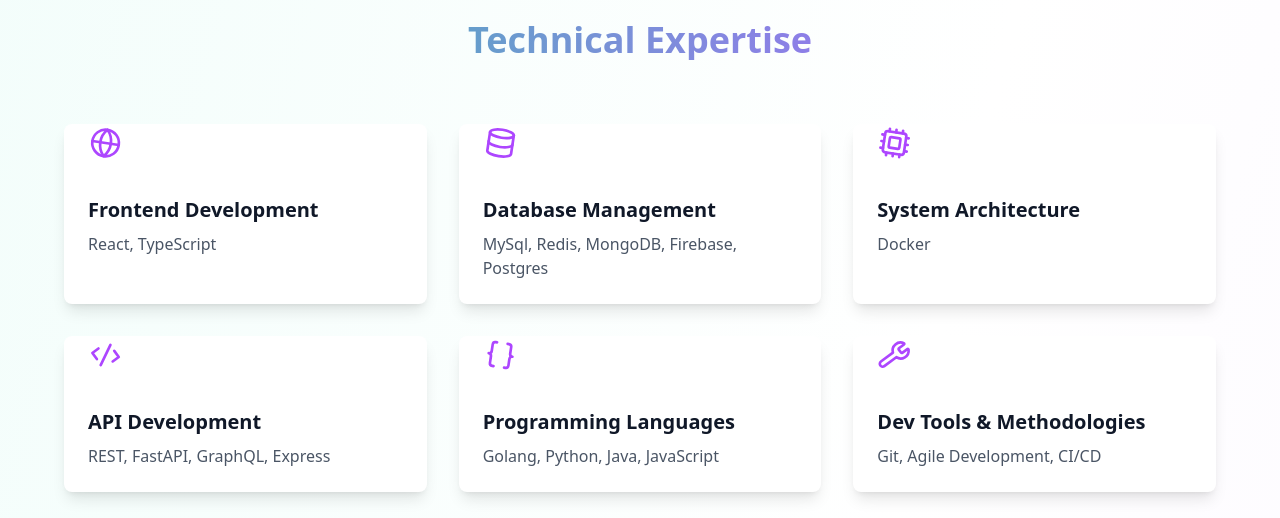
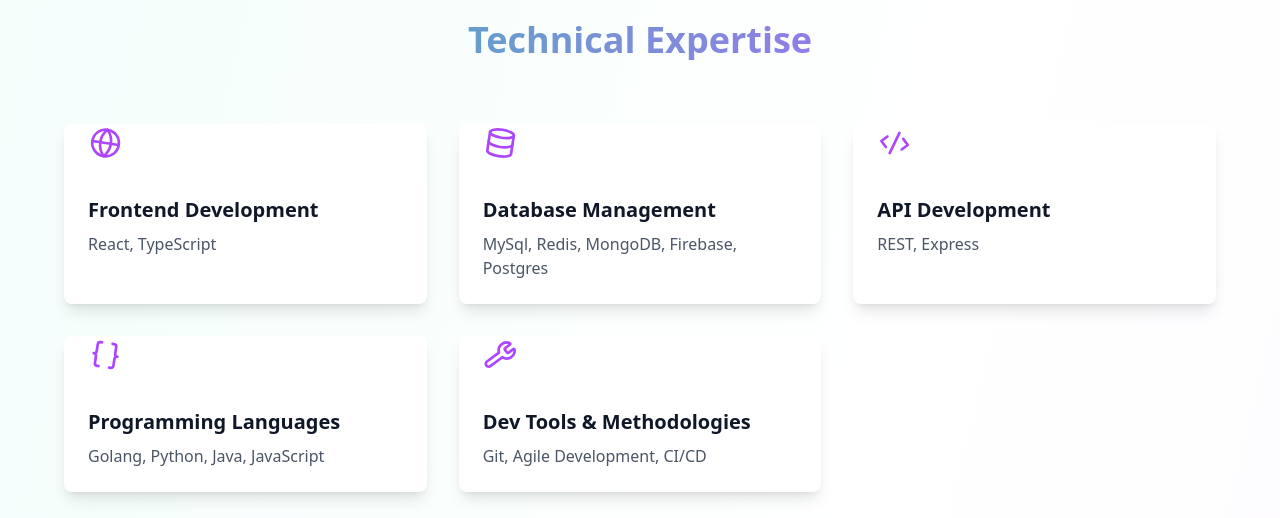
Before and after one commit to kunchalasireesha/kunchalasireesha.github.io, a React (Vite) app: page / in a window 1280 px wide. Shown: the part 1100-1618 px from the top of the page. Built offline with nearby package versions, Linux system fonts and the light colour scheme.

Commit message:
tech exp

```diff
--- a/src/components/Main.tsx
+++ b/src/components/Main.tsx
@@ -34,14 +34,11 @@
 
     const skills = [
         { name: 'Frontend Development', icon: <Globe className="h-8 w-8" />, details: 'React, TypeScript' },
-        // { name: 'Backend Development', icon: <Server className="h-8 w-8" />, details: 'Go, PHP' },
         { name: 'Database Management', icon: <Database className="h-8 w-8" />, details: 'MySql, Redis, MongoDB, Firebase, Postgres' },
-        { name: 'System Architecture', icon: <Cpu className="h-8 w-8" />, details: 'Docker' },
-        { name: 'API Development', icon: <Code2 className="h-8 w-8" />, details: 'REST, FastAPI, GraphQL, Express' },
-        // { name: 'AI/ML Integration', icon: <BrainCircuit className="h-8 w-8" />, details: 'TensorFlow, PyTorch, Keras, YOLO, Pandas' },
+        // { name: 'System Architecture', icon: <Cpu className="h-8 w-8" />, details: 'Docker' },
+        { name: 'API Development', icon: <Code2 className="h-8 w-8" />, details: 'REST, Express' },
         { name: 'Programming Languages', icon: <Braces className="h-8 w-8" />, details: 'Golang, Python, Java, JavaScript' },
         { name: 'Dev Tools & Methodologies', icon: <Wrench className="h-8 w-8" />, details: 'Git, Agile Development, CI/CD' },
-        // { name: 'UI/UX Design', icon: <Figma className="h-8 w-8" />, details: 'Figma, UI/UX Design Principles' },
 
     ];
 
```
